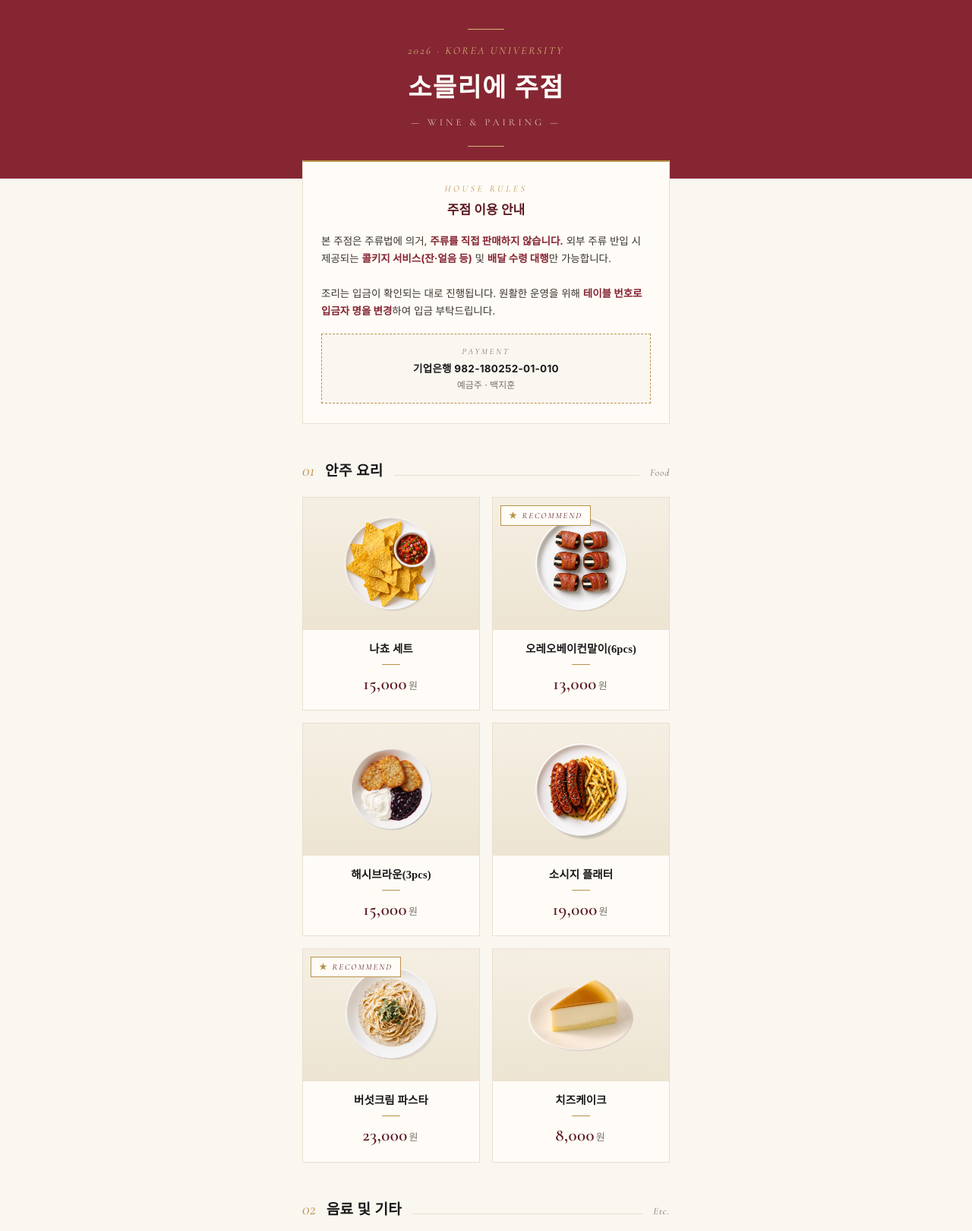
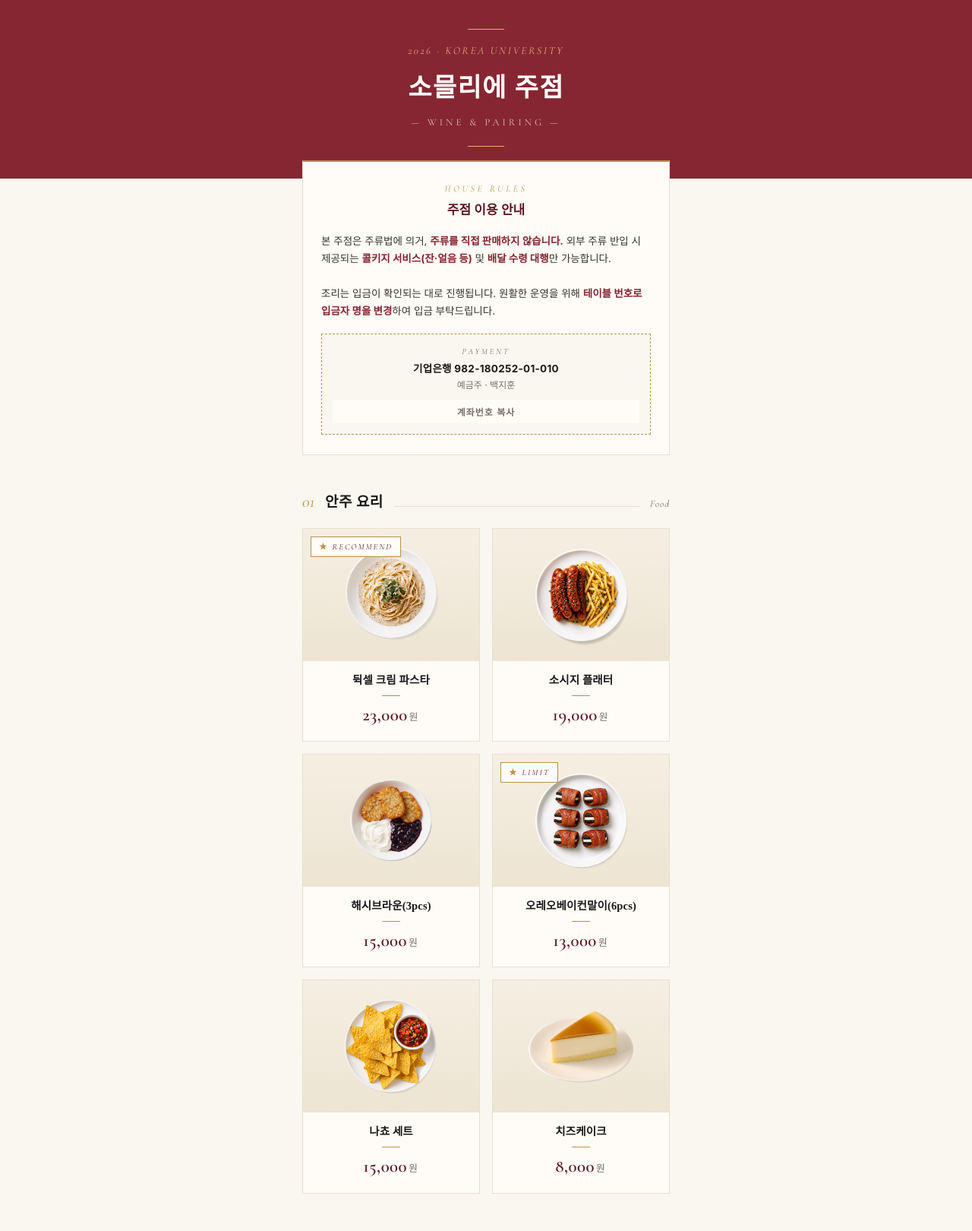
Before and after one commit to min536/sommelier_HDM, a Flask app: page /menu in a window 1280 px wide. Shown: the top 1620 px of the page at 76% size. Run offline with Flask 3, Linux system fonts and the light colour scheme; data comes from the database, SQL or seed files in the repository.

Commit message:
Update menu display and wine time rules

```diff
--- a/db.py
+++ b/db.py
@@ -13,20 +13,22 @@ _KST = ZoneInfo("Asia/Seoul")
 ROOT = Path(__file__).resolve().parent
 DEFAULT_SQLITE_PATH = ROOT / "sommelier.sqlite3"
 
+# display_order controls menu display sequence (lower = first)
+# Food order: 파스타(5) → 소시지(6) → 해시브라운(7) → 오레오베이컨말이(8) → 나초(9) → 치즈케이크(10)
 INITIAL_MENU = [
-    {"id": 1, "category": "liquor", "name": "Jaume Serra Cava(스파클링)", "price": 32000, "is_alcohol": True, "stock": 20, "img": "sparkling.png", "is_best": False},
-    {"id": 2, "category": "liquor", "name": "Rapel Carilisa Moscato(디저트)", "price": 28000, "is_alcohol": True, "stock": 40, "img": "dessert.png", "is_best": False},
-    {"id": 3, "category": "liquor", "name": "Umani Ronchi Vigor(레드)", "price": 37000, "is_alcohol": True, "stock": 20, "img": "red.png", "is_best": False},
-    {"id": 4, "category": "liquor", "name": "Montford Estate(화이트)", "price": 35000, "is_alcohol": True, "stock": 20, "img": "white.png", "is_best": False},
-    {"id": 5, "category": "food", "name": "나쵸 세트", "price": 15000, "is_alcohol": False, "stock": 50, "img": "nacho.png", "is_best": False},
-    {"id": 6, "category": "food", "name": "오레오베이컨말이(6pcs)", "price": 13000, "is_alcohol": False, "stock": 40, "img": "oreo.png", "is_best": True},
-    {"id": 7, "category": "food", "name": "해시브라운(3pcs)", "price": 15000, "is_alcohol": False, "stock": 40, "img": "brown.png", "is_best": False},
-    {"id": 8, "category": "food", "name": "소시지 플래터", "price": 19000, "is_alcohol": False, "stock": 50, "img": "sausage.png", "is_best": False},
-    {"id": 9, "category": "food", "name": "버섯크림 파스타", "price": 23000, "is_alcohol": False, "stock": 50, "img": "pasta.png", "is_best": True},
-    {"id": 10, "category": "food", "name": "치즈케이크", "price": 8000, "is_alcohol": False, "stock": 30, "img": "cheeze.png", "is_best": False},
-    {"id": 11, "category": "etc", "name": "합석 비용", "price": 5000, "is_alcohol": False, "stock": 999, "img": "plus.png", "is_best": False},
-    {"id": 12, "category": "etc", "name": "물", "price": 1000, "is_alcohol": False, "stock": 100, "img": "water.png", "is_best": False},
-    {"id": 13, "category": "etc", "name": "프리미엄 와인(판매 이전 운영팀 문의)", "price": 100000, "is_alcohol": True, "stock": 6, "img": "premium.png", "is_best": False},
+    {"id": 1,  "display_order": 1,  "category": "liquor", "name": "Jaume Serra Cava(스파클링)", "price": 32000, "is_alcohol": True,  "stock": 20,  "img": "sparkling.png", "is_best": False},
+    {"id": 2,  "display_order": 2,  "category": "liquor", "name": "Rapel Carilisa Moscato(디저트)", "price": 28000, "is_alcohol": True,  "stock": 40,  "img": "dessert.png",  "is_best": False},
+    {"id": 3,  "display_order": 3,  "category": "liquor", "name": "Umani Ronchi Vigor(레드)", "price": 37000, "is_alcohol": True,  "stock": 20,  "img": "red.png",      "is_best": False},
+    {"id": 4,  "display_order": 4,  "category": "liquor", "name": "Montford Estate(화이트)", "price": 35000, "is_alcohol": True,  "stock": 20,  "img": "white.png",    "is_best": False},
+    {"id": 9,  "display_order": 5,  "category": "food",   "name": "뒥셀 크림 파스타", "price": 23000, "is_alcohol": False, "stock": 50,  "img": "pasta.png",    "is_best": True},
+    {"id": 8,  "display_order": 6,  "category": "food",   "name": "소시지 플래터", "price": 19000, "is_alcohol": False, "stock": 50,  "img": "sausage.png",  "is_best": False},
+    {"id": 7,  "display_order": 7,  "category": "food",   "name": "해시브라운(3pcs)", "price": 15000, "is_alcohol": False, "stock": 40,  "img": "brown.png",    "is_best": False},
+    {"id": 6,  "display_order": 8,  "category": "food",   "name": "오레오베이컨말이(6pcs)", "price": 13000, "is_alcohol": False, "stock": 40,  "img": "oreo.png",     "is_best": True},
+    {"id": 5,  "display_order": 9,  "category": "food",   "name": "나쵸 세트", "price": 15000, "is_alcohol": False, "stock": 50,  "img": "nacho.png",    "is_best": False},
+    {"id": 10, "display_order": 10, "category": "food",   "name": "치즈케이크", "price": 8000,  "is_alcohol": False, "stock": 30,  "img": "cheeze.png",   "is_best": False},
+    {"id": 11, "display_order": 11, "category": "etc",    "name": "합석 비용", "price": 5000,  "is_alcohol": False, "stock": 999, "img": "plus.png",     "is_best": False},
+    {"id": 12, "display_order": 12, "category": "etc",    "name": "물", "price": 1000,  "is_alcohol": False, "stock": 100, "img": "water.png",    "is_best": False},
+    {"id": 13, "display_order": 13, "category": "etc",    "name": "프리미엄 와인(판매 이전 운영팀 문의)", "price": 100000, "is_alcohol": True,  "stock": 6,   "img": "premium.png",  "is_best": False},
 ]
 
 LEGACY_IMAGE_NAME_UPDATES = {
@@ -70,7 +72,8 @@ def init_db() -> None:
             is_alcohol INTEGER NOT NULL DEFAULT 0,
             stock INTEGER NOT NULL DEFAULT 0,
             img TEXT NOT NULL,
-            is_best INTEGER NOT NULL DEFAULT 0
+            is_best INTEGER NOT NULL DEFAULT 0,
+            display_order INTEGER NOT NULL DEFAULT 0
         )
         """,
         """
@@ -139,8 +142,8 @@ def init_db() -> None:
             conn.executemany(
                 """
                 INSERT INTO menu_items
-                (id, category, name, price, is_alcohol, stock, img, is_best)
-                VALUES (?, ?, ?, ?, ?, ?, ?, ?)
+                (id, category, name, price, is_alcohol, stock, img, is_best, display_order)
+                VALUES (?, ?, ?, ?, ?, ?, ?, ?, ?)
                 """,
                 [
                     (
@@ -152,6 +155,7 @@ def init_db() -> None:
                         item["stock"],
                         item["img"],
                         int(item["is_best"]),
+                        item["display_order"],
                     )
                     for item in INITIAL_MENU
                 ],
@@ -159,6 +163,21 @@ def init_db() -> None:
         conn.executemany(
             "UPDATE menu_items SET img = ? WHERE img = ?",
             [(current, legacy) for legacy, current in LEGACY_IMAGE_NAME_UPDATES.items()],
+        )
+        # Migrate existing installations: add display_order column if missing
+        try:
+            conn.execute("ALTER TABLE menu_items ADD COLUMN display_order INTEGER NOT NULL DEFAULT 0")
+        except sqlite3.OperationalError:
+            pass  # column already exists
+        # Always sync display_order values (idempotent)
+        conn.executemany(
+            "UPDATE menu_items SET display_order = ? WHERE id = ?",
+            [(item["display_order"], item["id"]) for item in INITIAL_MENU],
+        )
+        # Rename pasta item in existing installations
+        conn.execute(
+            "UPDATE menu_items SET name = '뒥셀 크림 파스타'"
+            " WHERE name IN ('버섯크림 파스타', '버섯 크림 파스타')"
         )
         conn.execute(
             """
@@ -198,7 +217,7 @@ def get_menu_items(guest_only: bool = False) -> list[dict[str, object]]:
     if guest_only:
         query += " WHERE is_alcohol = 0 AND name <> ?"
         params = ("합석 비용",)
-    query += " ORDER BY id"
+    query += " ORDER BY display_order, id"
     with connection() as conn:
         rows = conn.execute(query, params).fetchall()
     return [_menu_row(row) for row in rows]
@@ -240,7 +259,7 @@ def get_table_status(table_id: str) -> dict[str, object]:
 def get_dashboard_data() -> dict[str, object]:
     with connection() as conn:
         menu_rows = conn.execute(
-            "SELECT id, category, name, price, is_alcohol, stock, img, is_best FROM menu_items ORDER BY id"
+            "SELECT id, category, name, price, is_alcohol, stock, img, is_best FROM menu_items ORDER BY display_order, id"
         ).fetchall()
         metrics = conn.execute(
             "SELECT cumulative_revenue FROM app_metrics WHERE id = 1"
@@ -258,9 +277,11 @@ def get_dashboard_data() -> dict[str, object]:
                 o.price,
                 o.status,
                 o.is_paid,
-                o.display_time
+                o.display_time,
+                COALESCE(mi.is_alcohol, 0) AS is_alcohol
             FROM dining_tables t
             LEFT JOIN orders o ON o.table_id = t.table_id
+            LEFT JOIN menu_items mi ON mi.id = o.menu_item_id
             ORDER BY CAST(t.table_id AS INTEGER), t.table_id, o.id
             """
         ).fetchall()
@@ -285,6 +306,7 @@ def get_dashboard_data() -> dict[str, object]:
             "status": row["status"],
             "is_paid": bool(row["is_paid"]),
             "time": row["display_time"],
+            "is_alcohol": bool(row["is_alcohol"]),
         }
         tables[table_id]["orders"].append(order)
         if not order["is_paid"]:
--- a/templates/customer_menu.html
+++ b/templates/customer_menu.html
@@ -127,6 +127,28 @@
             margin-bottom: 4px;
         }
         .account-num { font-weight: 700; color: var(--ink); letter-spacing: 0.02em; }
+        .copy-btn {
+            display: block;
+            width: 100%;
+            margin-top: 10px;
+            font-family: 'Pretendard', sans-serif;
+            font-size: 12px;
+            font-weight: 600;
+            letter-spacing: 0.08em;
+            color: var(--muted);
+            background: var(--paper);
+            border: 1px solid var(--rule-strong);
+            padding: 7px 14px;
+            cursor: pointer;
+            transition: color 0.15s, border-color 0.15s;
+        }
+        .copy-btn:hover { color: var(--ink); border-color: var(--gold); }
+        .copy-msg {
+            font-size: 12px;
+            color: var(--success);
+            margin-top: 5px;
+            letter-spacing: 0.06em;
+        }
 
         /* ───── STATUS ───── */
         .status {
@@ -347,6 +369,8 @@ window.addEventListener('error', function(e){
             <div class="account-label">Payment</div>
             <div class="account-num">기업은행 982-180252-01-010</div>
             <div style="font-size:12px; color:var(--muted); margin-top:2px;">예금주 · 백지훈</div>
+            <button class="copy-btn" onclick="copyAccount()">계좌번호 복사</button>
+            <div class="copy-msg" id="copy-msg" style="display:none;">복사되었습니다.</div>
         </div>
     </div>
 
@@ -369,7 +393,7 @@ window.addEventListener('error', function(e){
         {% for menu in menus if menu.category == 'food' %}
         <div class="card {% if menu.stock <= 0 %}sold{% endif %}">
             {% if menu.is_best and menu.stock > 0 %}
-            <div class="badge">Recommend</div>
+            <div class="badge">{% if '오레오베이컨말이' in menu.name %}LIMIT{% else %}Recommend{% endif %}</div>
             {% endif %}
             <div class="card-img-wrap">
                 {% if menu.stock <= 0 %}<div class="sold-stamp">Sold out</div>{% endif %}
@@ -417,6 +441,29 @@ window.addEventListener('error', function(e){
 </div>
 
 <script>
+    function copyAccount() {
+        const text = '기업은행 982-180252-01-010';
+        function showMsg() {
+            const msg = document.getElementById('copy-msg');
+            msg.style.display = 'block';
+            setTimeout(() => { msg.style.display = 'none'; }, 2000);
+        }
+        function fallback() {
+            const el = document.createElement('textarea');
+            el.value = text;
+            el.style.cssText = 'position:absolute;left:-9999px;top:-9999px;';
+            document.body.appendChild(el);
+            el.select();
+            try { document.execCommand('copy'); showMsg(); } catch(e) {}
+            document.body.removeChild(el);
+        }
+        if (navigator.clipboard && navigator.clipboard.writeText) {
+            navigator.clipboard.writeText(text).then(showMsg).catch(fallback);
+        } else {
+            fallback();
+        }
+    }
+
     const params = new URLSearchParams(window.location.search);
     const tableId = params.get('table');
 
```
Also changed, not shown: templates/admin_panel.html (+36 -1 lines).
